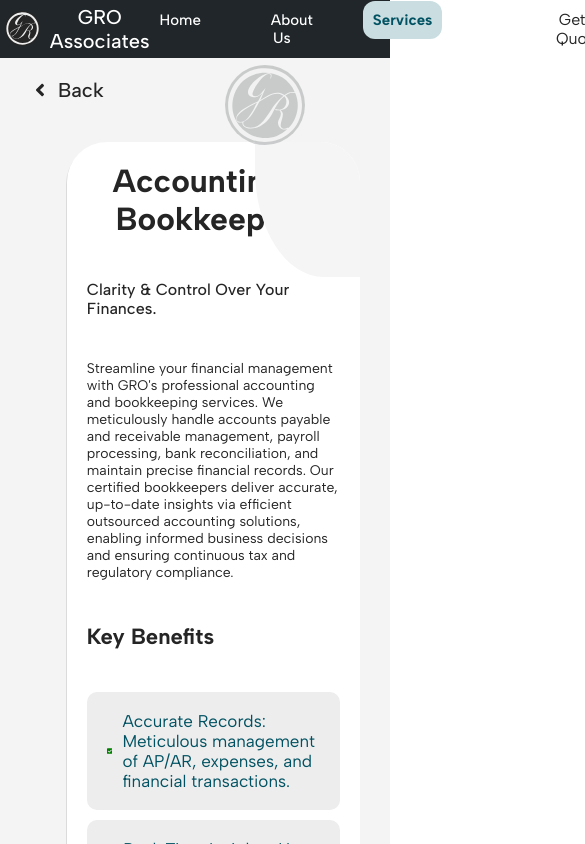
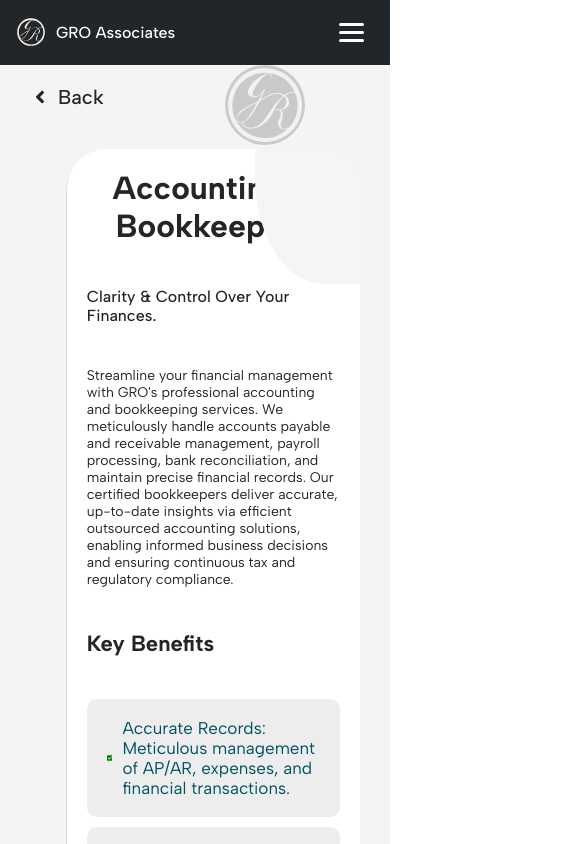
Before and after one commit to mayur-16/gro-website, a React (Create React App) app: page /services/accounting-bookkeeping in a window 390 px wide. Shown: the top 844 px of the page, 585 px wide, since content can reach past the window. Built offline with nearby package versions, Linux system fonts and the light colour scheme; a web font is replaced by a local one.

Commit message:
updated header to mobile responsive

```diff
--- a/src/components/AboutUs.js
+++ b/src/components/AboutUs.js
@@ -28,7 +28,7 @@
       icon: transparencyIcon,
       title: 'Transparent & Hassle-Free',
       subtext:
-        'No hidden fees, no complicated processes—just clear and effective solutions.',
+        'No hidden fees, no complicated processes, just clear and effective solutions.',
     },
     {
       icon: globalReachIcon,
--- a/src/components/Header.css
+++ b/src/components/Header.css
@@ -56,10 +56,15 @@
   color: var(--black1);
 }
 
+.header--cta-visible .header__hamburger-line {
+  background-color: var(--white-pure);
+}
+
 .header__logo {
   display: flex;
   align-items: center;
   gap: 10px;
+  z-index: 1001;
 }
 
 .header__company-name {
@@ -153,3 +158,134 @@
 .header__cta:hover {
   background-color: var(--dark-gray);
 }
+
+/* Hamburger Menu Styles */
+.header__hamburger {
+  display: none;
+  flex-direction: column;
+  gap: 5px;
+  background: none;
+  border: none;
+  cursor: pointer;
+  padding: 10px;
+  z-index: 1001;
+}
+
+.header__hamburger-line {
+  width: 25px;
+  height: 3px;
+  background-color: var(--black1);
+  transition: all 0.3s ease;
+  border-radius: 2px;
+}
+
+/* Hamburger animation when open */
+.header__hamburger--open .header__hamburger-line:nth-child(1) {
+  transform: rotate(45deg) translate(7px, 7px);
+}
+
+.header__hamburger--open .header__hamburger-line:nth-child(2) {
+  opacity: 0;
+}
+
+.header__hamburger--open .header__hamburger-line:nth-child(3) {
+  transform: rotate(-45deg) translate(7px, -7px);
+}
+
+/* Mobile Menu Overlay */
+.header__mobile-overlay {
+  position: fixed;
+  top: 0;
+  left: 0;
+  right: 0;
+  bottom: 0;
+  background-color: var(--white-pure);
+  z-index: 999;
+  overflow-y: auto;
+  padding-top: 80px;
+}
+
+.header__mobile-nav {
+  display: flex;
+  flex-direction: column;
+  padding: 20px;
+  gap: 10px;
+}
+
+.header__mobile-nav-item-wrapper {
+  width: 100%;
+}
+
+.header__mobile-nav-item {
+  font-family: var(--font-family);
+  font-size: 18px;
+  font-weight: 500;
+  color: var(--black1);
+  text-decoration: none;
+  padding: 15px 20px;
+  display: block;
+  border-radius: 8px;
+  transition: background-color 0.3s, color 0.3s;
+}
+
+
+.header__mobile-nav-item:hover {
+  background-color: var(--light-blue2);
+  color: var(--blue-500);
+}
+
+.header__mobile-nav-item.active {
+  background-color: var(--light-blue1);
+  color: var(--blue-500);
+  font-weight: 600;
+}
+
+.header__cta--mobile {
+  width: 100%;
+  margin-top: 20px;
+  padding: 15px;
+  font-size: 18px;
+  min-height: 50px;
+}
+
+/* Responsive Styles */
+@media (max-width: 768px) {
+  .header {
+    padding: 0.8rem 1rem;
+  }
+
+  .header__company-name {
+    font-size: 18px;
+  }
+
+  /* Hide desktop nav and CTA */
+  .header__nav {
+    display: none;
+  }
+
+  .header__cta--desktop {
+    display: none;
+  }
+
+  /* Show hamburger menu */
+  .header__hamburger {
+    display: flex;
+  }
+}
+
+@media (max-width: 480px) {
+  .header__company-name {
+    font-size: 16px;
+  }
+
+  .header__logo img {
+    width: 30px;
+    height: 30px;
+  }
+
+  .header__mobile-nav-item {
+    font-size: 16px;
+    padding: 12px 15px;
+  }
+
+}
--- a/src/components/Header.js
+++ b/src/components/Header.js
@@ -6,20 +6,10 @@
 function Header() {
   const [showServicesMenu, setShowServicesMenu] = useState(false);
   const [isCtaAndFooterVisible, setIsCtaAndFooterVisible] = useState(false);
+  const [isMobileMenuOpen, setIsMobileMenuOpen] = useState(false);
   const location = useLocation();
 
   const navItems = ['Home', 'About Us', 'Services', 'Info Center'];
-  // const servicesItems = [
-  //   'Income Tax Returns',
-  //   'Accounting & Bookkeeping',
-  //   'GST Returns',
-  //   'Tax Advisory',
-  //   'Incorporation Services',
-  //   'Financial Due Diligence',
-  //   'Trademark Services',
-  //   'Tax Litigation',
-  //   'Digital Signature',
-  // ];
 
   const servicesItems = [
     {
@@ -65,7 +55,43 @@
     if (ctaElement) {
       ctaElement.scrollIntoView({ behavior: 'smooth' });
     }
+    setIsMobileMenuOpen(false); // Close menu after clicking
   };
+
+  const handleNavClick = () => {
+    setIsMobileMenuOpen(false); // Close menu when navigating
+    window.scrollTo({ top: 0, behavior: 'smooth' });
+  };
+
+  const toggleMobileMenu = () => {
+    setIsMobileMenuOpen(!isMobileMenuOpen);
+  };
+
+  // Close mobile menu on route change
+  useEffect(() => {
+    setIsMobileMenuOpen(false);
+  }, [location.pathname]);
+
+  // Close mobile menu when clicking outside
+  useEffect(() => {
+    const handleClickOutside = (event) => {
+      if (isMobileMenuOpen && !event.target.closest('.header')) {
+        setIsMobileMenuOpen(false);
+      }
+    };
+
+    document.addEventListener('mousedown', handleClickOutside);
+    return () => document.removeEventListener('mousedown', handleClickOutside);
+  }, [isMobileMenuOpen]);
+
+  // Prevent body scroll when mobile menu is open
+  useEffect(() => {
+    if (isMobileMenuOpen) {
+      document.body.style.overflow = 'hidden';
+    } else {
+      document.body.style.overflow = 'unset';
+    }
+  }, [isMobileMenuOpen]);
 
   useEffect(() => {
     const ctaObserver = new IntersectionObserver(
@@ -94,14 +120,17 @@
     return () => {
       ctaElements.forEach((el) => ctaObserver.unobserve(el));
     };
-  }, [location.pathname]); // Re-run effect on route change
+  }, [location.pathname]);
 
   return (
     <header className={`header ${isCtaAndFooterVisible ? 'header--cta-visible' : ''}`}>
+      {/* Logo and Company Name */}
       <div className="header__logo">
         <img src={logo} alt="GRO Associates Logo" width="35" height="35" />
         <span className="header__company-name">GRO Associates</span>
       </div>
+
+      {/* Desktop Navigation */}
       <nav className="header__nav">
         {navItems.map((item) => (
           <div
@@ -120,7 +149,7 @@
             </NavLink>
             {item === 'Services' && showServicesMenu && (
               <div className="header__services-menu">
-                { servicesItems.map((service) => (
+                {servicesItems.map((service) => (
                   <NavLink
                     key={service.id}
                     to={`/services/${service.id}`}
@@ -134,7 +163,48 @@
           </div>
         ))}
       </nav>
-      <button className="header__cta" onClick={handleCtaClick}>Get a Quote</button>
+
+      {/* Desktop CTA Button */}
+      <button className="header__cta header__cta--desktop" onClick={handleCtaClick}>
+        Get a Quote
+      </button>
+
+      {/* Mobile Hamburger Menu */}
+      <button
+        className={`header__hamburger ${isMobileMenuOpen ? 'header__hamburger--open' : ''}`}
+        onClick={toggleMobileMenu}
+        aria-label="Toggle menu"
+      >
+        <span className="header__hamburger-line"></span>
+        <span className="header__hamburger-line"></span>
+        <span className="header__hamburger-line"></span>
+      </button>
+
+      {/* Mobile Menu Overlay */}
+      {isMobileMenuOpen && (
+        <div className="header__mobile-overlay">
+          <nav className="header__mobile-nav">
+            {navItems.map((item) => (
+              <div key={item} className="header__mobile-nav-item-wrapper">
+                {
+                  <NavLink
+                    to={`/${item.toLowerCase().replace(' ', '-')}`}
+                    className={({ isActive }) =>
+                      `header__mobile-nav-item ${isActive ? 'active' : ''}`
+                    }
+                    onClick={handleNavClick}
+                  >
+                    {item}
+                  </NavLink>
+                }
+              </div>
+            ))}
+            <button className="header__cta header__cta--mobile" onClick={handleCtaClick}>
+              Get a Quote
+            </button>
+          </nav>
+        </div>
+      )}
     </header>
   );
 }
--- a/src/components/ServiceDetail.js
+++ b/src/components/ServiceDetail.js
@@ -298,7 +298,7 @@
         ] },
     'trademark-services': {
       title: 'Trademark Services',
-       subtitle: "Protect your unique brand name and logo – let's secure your trademark registration in India.",
+       subtitle: "Protect your unique brand name and logo , let's secure your trademark registration in India.",
        description: 'Protect your valuable brand identity with our expert trademark services in India. Our team handles comprehensive trademark search, manages the entire trademark registration process, assists with timely trademark renewal, and advises on trademark enforcement strategies. Safeguard your intellectual property (IP) and secure your unique brand identity from potential disputes with our certified trademark consultants.',
         keyBenefits: [
           "Exclusive Rights: Gain legal right to use your brand name/logo nationwide for specific goods/services.",
```
Also changed, not shown: src/assets/icons/gro_logo_mobile.svg (added), src/structure.txt.
